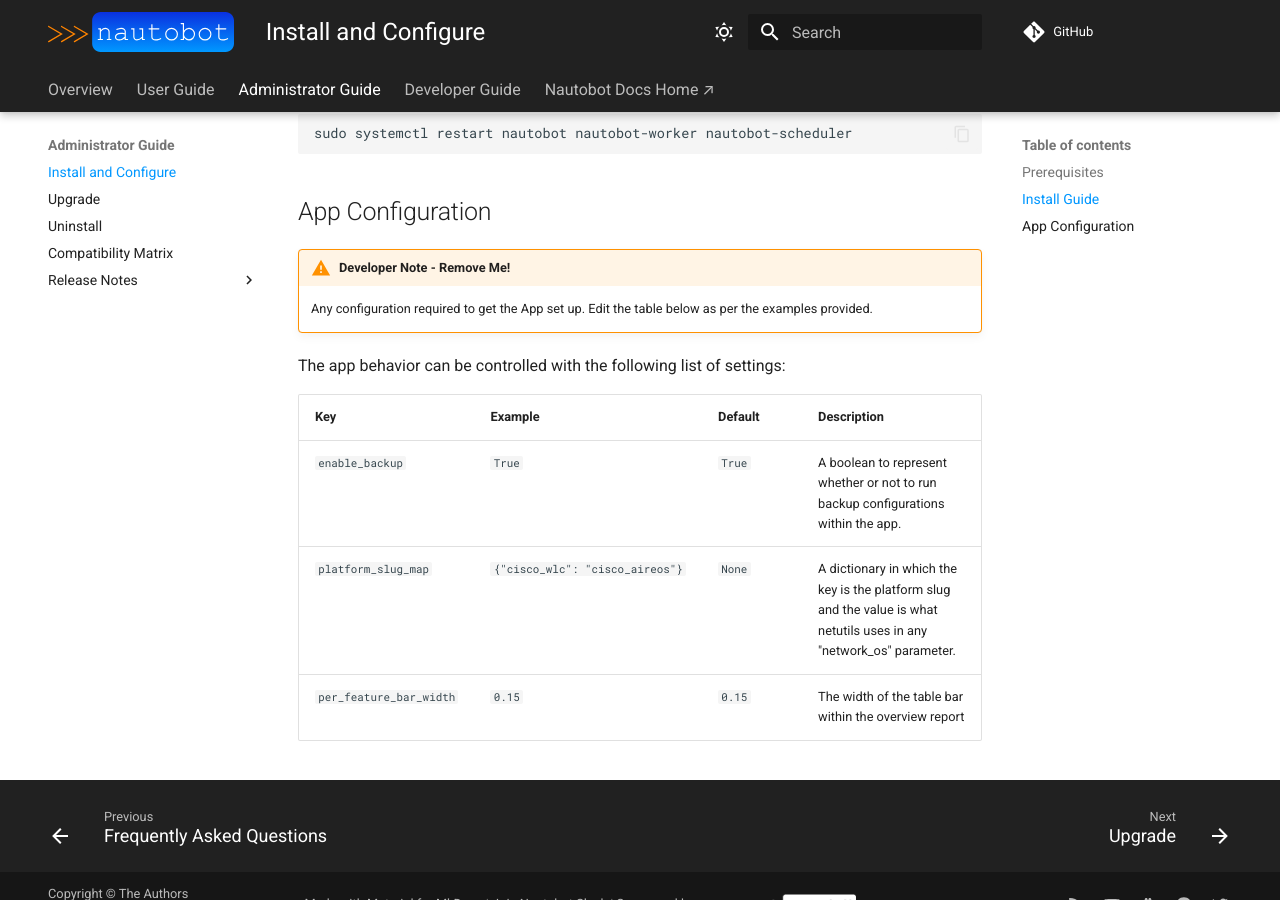
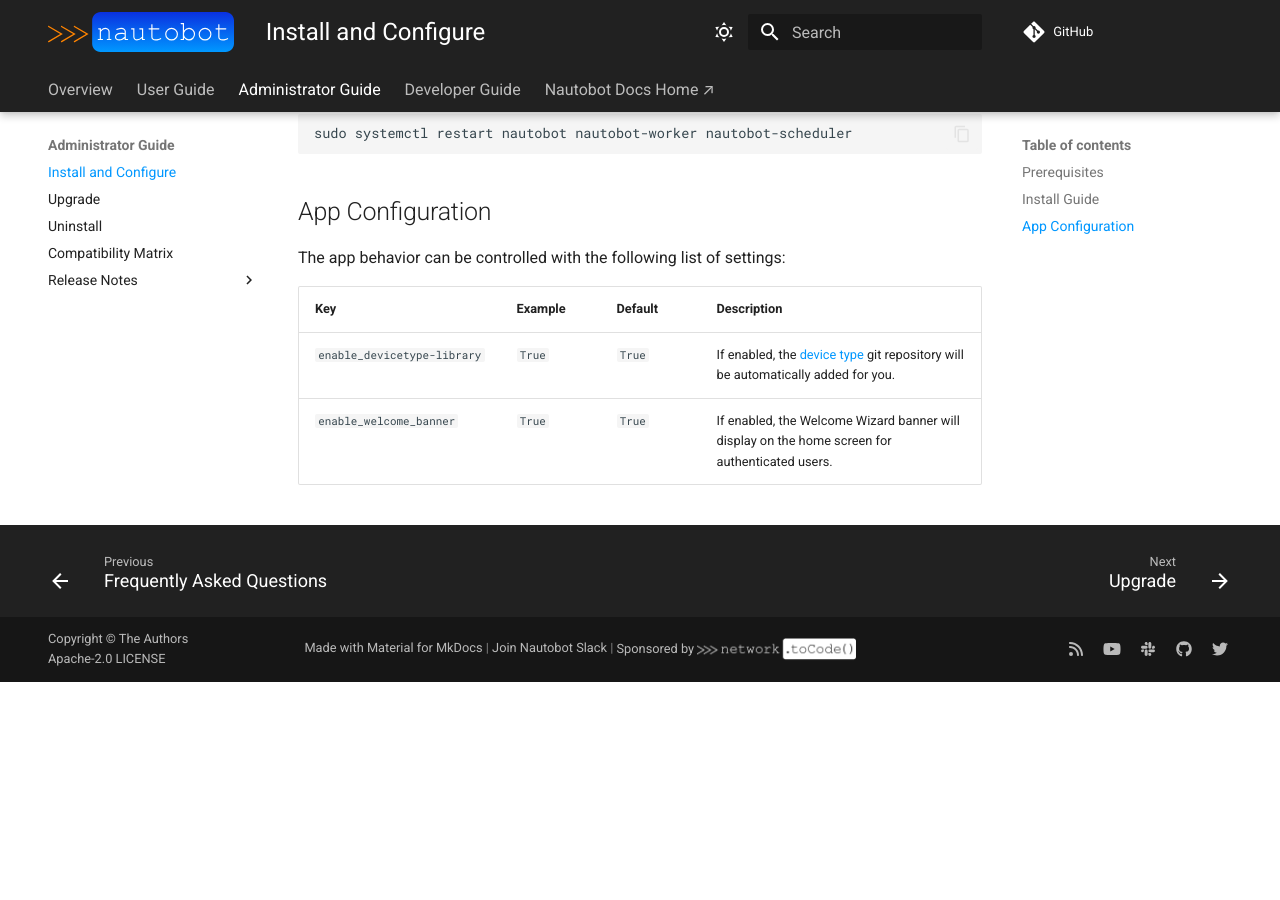
Before and after one commit to nautobot/nautobot-app-welcome-wizard, an MkDocs documentation site: the page built from docs/admin/install.md, in a window 1280 px wide and 900 px high, scrolled down 1576 px. Built offline with MkDocs 1.6.1 and Material for MkDocs 9.7.7, drawn with Linux system fonts in a browser that asks for light colours; comment, search, counter and statistics services are not loaded; after the commit the page ends 2258 px from its top, so only the background shows below that.

Commit message:
chore: Manual fixes

```diff
--- a/docs/admin/install.md
+++ b/docs/admin/install.md
@@ -62,13 +62,9 @@
 
 ## App Configuration
 
-!!! warning "Developer Note - Remove Me!"
-    Any configuration required to get the App set up. Edit the table below as per the examples provided.
-
 The app behavior can be controlled with the following list of settings:
 
 | Key     | Example | Default | Description                          |
 | ------- | ------ | -------- | ------------------------------------- |
-| `enable_backup` | `True` | `True` | A boolean to represent whether or not to run backup configurations within the app. |
-| `platform_slug_map` | `{"cisco_wlc": "cisco_aireos"}` | `None` | A dictionary in which the key is the platform slug and the value is what netutils uses in any "network_os" parameter. |
-| `per_feature_bar_width` | `0.15` | `0.15` | The width of the table bar within the overview report |
+| `enable_devicetype-library` | `True` | `True` | If enabled, the [device type](https://github.com/netbox-community/devicetype-library) git repository will be automatically added for you. |
+| `enable_welcome_banner` | `True` | `True` | If enabled, the Welcome Wizard banner will display on the home screen for authenticated users. |
--- a/tasks.py
+++ b/tasks.py
@@ -23,8 +23,7 @@
 def is_truthy(arg):
     """Convert "truthy" strings into Booleans.
 
-    Examples
-    --------
+    Examples:
         >>> is_truthy('yes')
         True
     Args:
@@ -112,7 +111,6 @@
     """Helper function for running a specific docker compose command with all appropriate parameters and environment.
 
     Args:
-    ----
         context (obj): Used to run specific commands
         command (str): Command string to append to the "docker compose ..." command, such as "build", "up", etc.
         **kwargs: Passed through to the context.run() call.
@@ -710,7 +708,6 @@
     """Run yamllint to validate formatting adheres to NTC defined YAML standards.
 
     Args:
-    ----
         context (obj): Used to run specific commands
     """
     command = "yamllint . --format standard"
```
Also changed, not shown: README.md (+5 -5 lines), docs/admin/compatibility_matrix.md (+7 -1 lines), docs/admin/release_notes/version_1.0.md (+2 -8 lines), docs/admin/upgrade.md (+0 -3 lines), docs/dev/arch_decision.md (deleted, +0 -7 lines), docs/user/app_overview.md (+1 -2 lines), welcome_wizard/__init__.py (+7 -7 lines), 2 other files.
